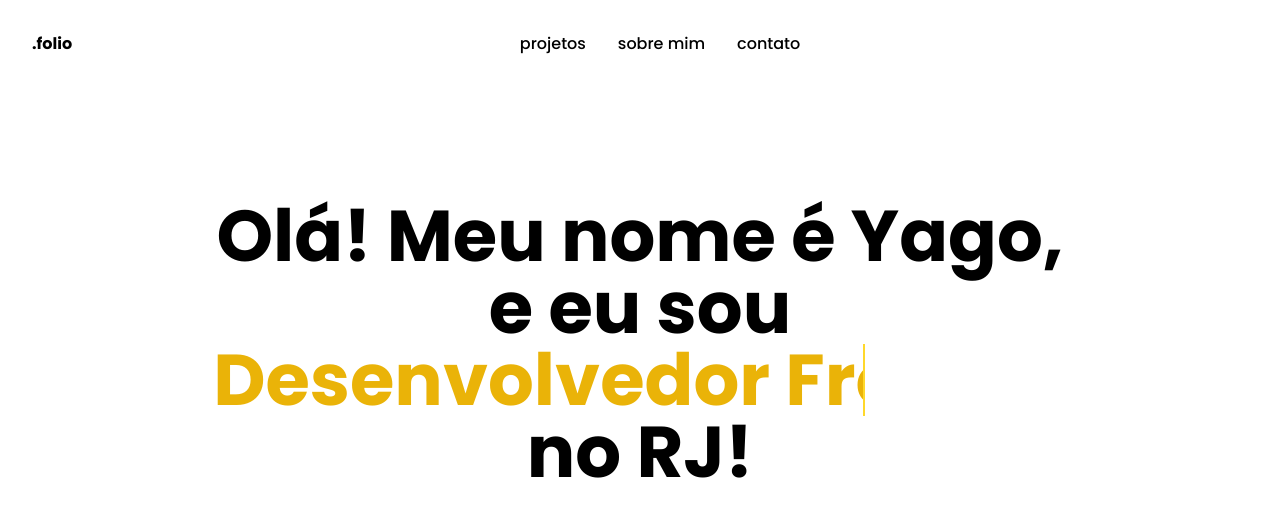
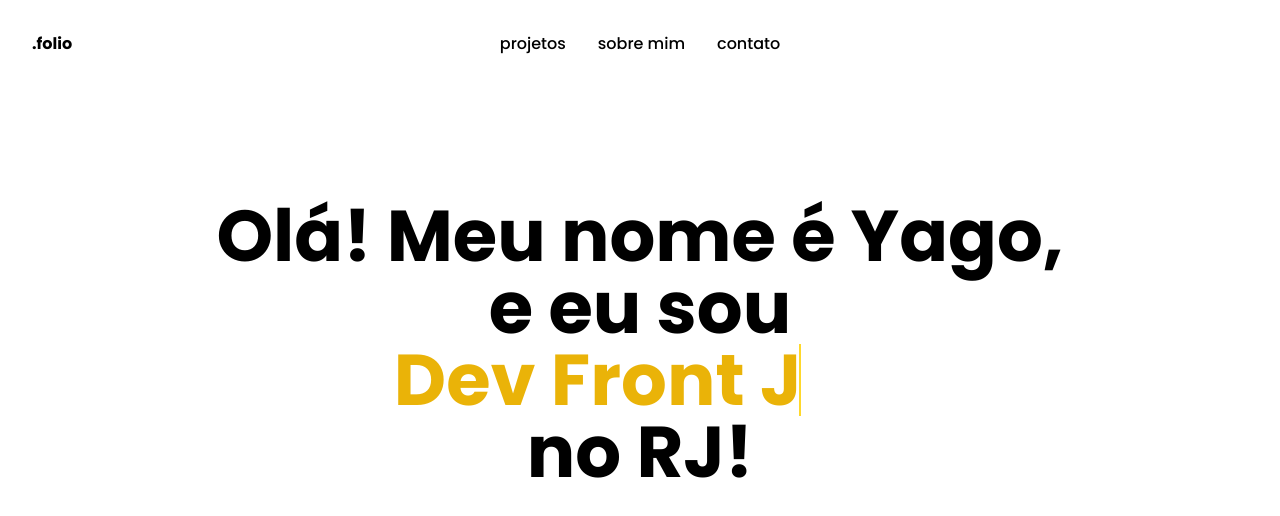
Before and after one commit to yagoramires/portfolio-2023, a Next.js app: page / in a window 1280 px wide. Shown: the top 516 px of the page. Built offline with nearby package versions, Linux system fonts and the light colour scheme.

Commit message:
fix: ajustes nos estilos

```diff
--- a/app/components/AnimatedText/index.jsx
+++ b/app/components/AnimatedText/index.jsx
@@ -6,13 +6,13 @@ const AnimatedText = () => {
     <h2 className='text-3xl lg:text-7xl font-bold text-center text-yellow-500 max-h-12 lg:max-h-[72px] overflow-hidden'>
       <ul className='dynamic'>
         <li className='item'>
-          <span className='text'>Desenvolvedor Front Jr</span>
+          <span className='text'>Dev Front Jr</span>
         </li>
         <li className='item'>
-          <span className='text'>Desenvolvedor Web Jr</span>
+          <span className='text'>Dev Web Jr</span>
         </li>
         <li className='item'>
-          <span className='text'>Desenvolvedor Mobile Jr</span>
+          <span className='text'>Dev Mobile Jr</span>
         </li>
       </ul>
     </h2>
--- a/app/components/AnimatedText/styles.css
+++ b/app/components/AnimatedText/styles.css
@@ -1,4 +1,5 @@
 .item {
+    text-align: start;
     position: relative;
     top: 0;
     animation: slideMobile 9s steps(3) infinite;
@@ -7,7 +8,7 @@
 
 @media (min-width: 1024px) {
     .item{
-        animation: slide 6s steps(3) infinite;
+        animation: slide 9s steps(3) infinite;
         margin-bottom: 0;
     }
 }
@@ -32,12 +33,12 @@
     width: 100%;
     border-left: 2px solid rgb(255, 216, 43);
     background: #fff;
-    animation: typing 2s steps(21) infinite;
+    animation: typing 3s steps(13) infinite;
     }
 
- @keyframes typing {
+  @keyframes typing {
     100% {
         left: 100%;
-        margin: 0 -25px 0 40px;
+        margin: 0 -35px 0 35px;
     }
 }
--- a/app/components/Header.jsx
+++ b/app/components/Header.jsx
@@ -9,8 +9,8 @@ const Header = () => {
   const path = usePathname();
 
   return (
-    <header className='max-w-[1280px] mx-auto flex items-center justify-center p-8'>
-      <h1>
+    <header className='max-w-[1280px] mx-auto flex flex-col items-center justify-center p-8 lg:flex-row lg:relative'>
+      <h1 className='mb-4 lg:md-0 lg:absolute lg:top-[32px] lg:left-[32px]'>
         <Link href='/' className='font-extrabold'>
           .folio
         </Link>
```
